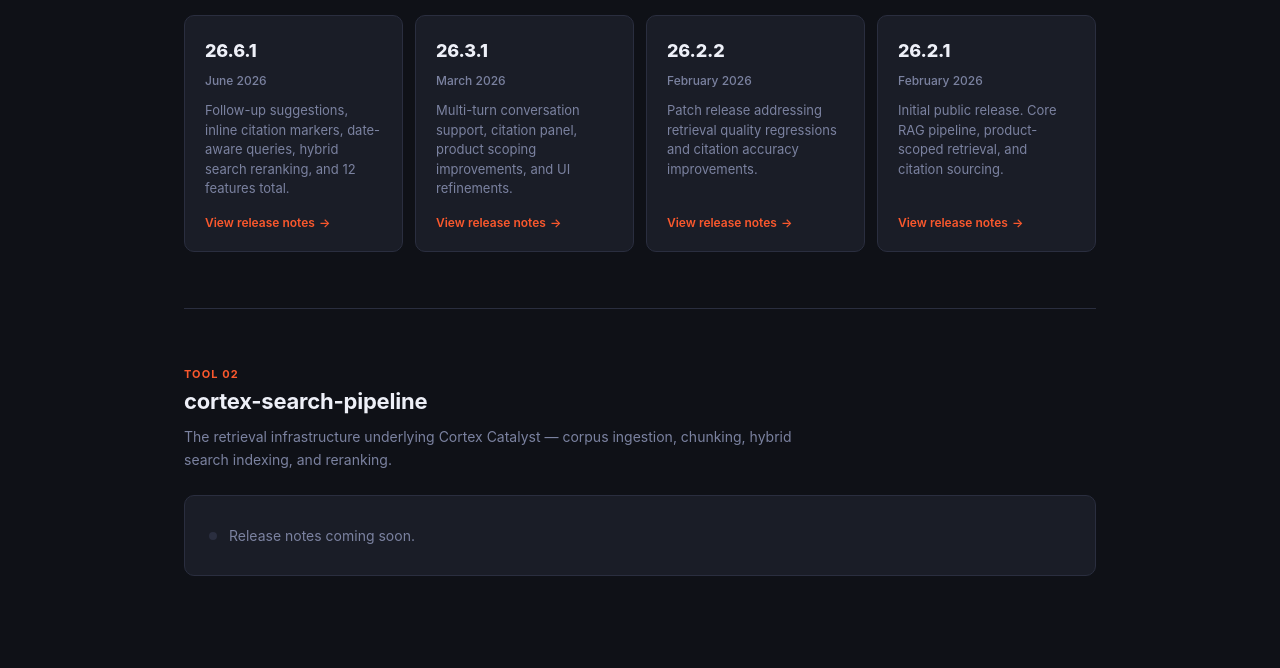
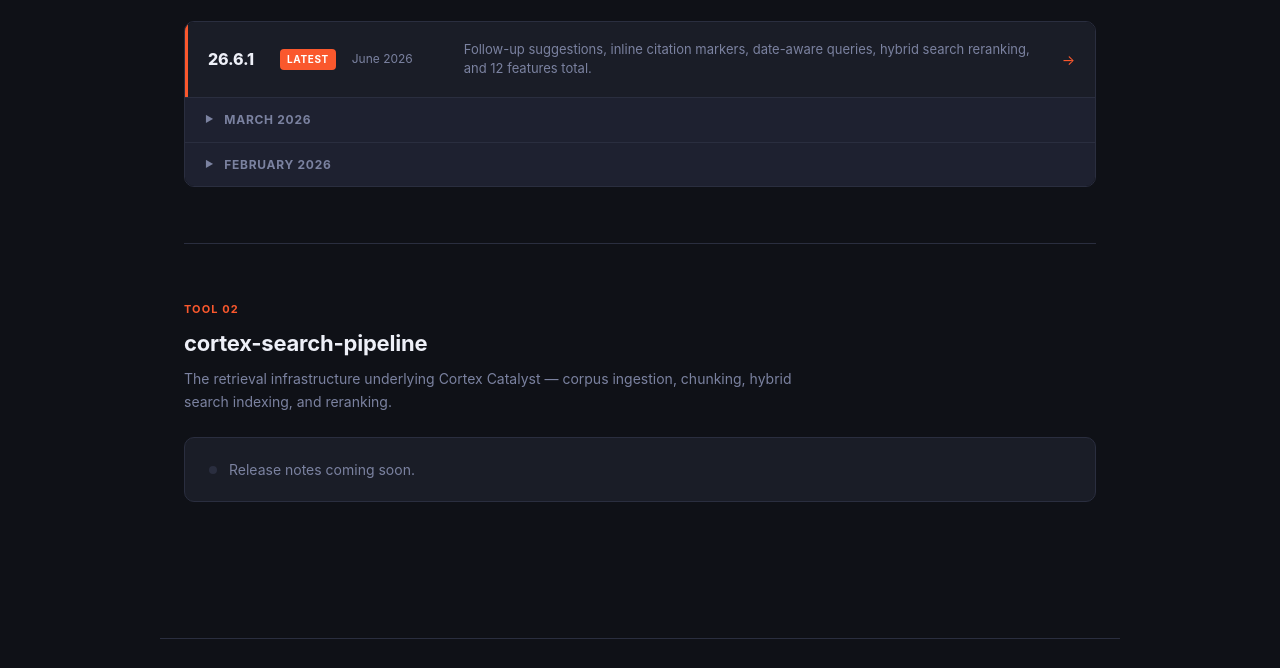
Before and after one commit to PCS-LAB-ORG/swat-releases, a plain HTML site: page index.html in a window 1280 px wide. Shown: the part 487-1155 px from the top of the page. Drawn offline with Linux system fonts and the light colour scheme.

Commit message:
feat: redesign index with collapsible month sections and featured latest row
Latest release pinned at top with accent border and Latest badge.
Older releases grouped by month under native <details> elements —
no JS, scales indefinitely without growing page height.

```diff
--- a/index.html
+++ b/index.html
@@ -109,24 +109,20 @@
       position: relative;
       z-index: 1;
     }
-    .tool-header {
-      display: flex;
-      align-items: baseline;
-      gap: 14px;
-      margin-bottom: 6px;
-    }
     .tool-label {
       font-size: 11px;
       font-weight: 700;
       letter-spacing: .1em;
       text-transform: uppercase;
       color: var(--accent);
+      margin-bottom: 6px;
     }
     .tool-title {
       font-size: 22px;
       font-weight: 700;
       color: var(--text-strong);
       letter-spacing: -.01em;
+      margin-bottom: 6px;
     }
     .tool-desc {
       font-size: 14px;
@@ -135,72 +131,141 @@
       max-width: 640px;
     }
 
-    /* ── Release cards ── */
-    .release-grid {
-      display: grid;
-      grid-template-columns: repeat(auto-fill, minmax(200px, 1fr));
-      gap: 12px;
-    }
-    .release-card {
-      background: var(--bg-card);
+    /* ── Release list container ── */
+    .release-list {
       border: 1px solid var(--border);
       border-radius: 10px;
-      padding: 20px 20px 18px;
+      overflow: hidden;
+    }
+
+    /* ── Featured (latest) release row ── */
+    .release-featured {
+      display: flex;
+      align-items: center;
+      gap: 16px;
+      padding: 18px 20px;
+      background: var(--bg-card);
+      border-left: 3px solid var(--accent);
       text-decoration: none;
       color: inherit;
-      display: flex;
-      flex-direction: column;
-      gap: 6px;
-      transition: border-color .15s, background .15s;
-      cursor: pointer;
+      transition: background .15s;
     }
-    .release-card:hover {
-      border-color: var(--accent);
-      background: #1e2130;
-    }
-    .release-card.placeholder {
-      cursor: default;
-      opacity: .5;
-    }
-    .release-card.placeholder:hover {
-      border-color: var(--border);
-      background: var(--bg-card);
-    }
-    .release-version {
-      font-size: 18px;
+    .release-featured:hover { background: #1e2130; }
+
+    .release-featured .r-version {
+      font-size: 16px;
       font-weight: 800;
       color: var(--text-strong);
       letter-spacing: -.01em;
+      min-width: 56px;
     }
-    .release-date {
+    .release-featured .r-badge {
+      background: var(--accent);
+      color: #fff;
+      font-size: 10px;
+      font-weight: 700;
+      letter-spacing: .06em;
+      text-transform: uppercase;
+      padding: 2px 7px;
+      border-radius: 4px;
+      flex-shrink: 0;
+    }
+    .release-featured .r-date {
       font-size: 12px;
       color: var(--text-muted);
-      font-weight: 500;
+      min-width: 96px;
+      flex-shrink: 0;
     }
-    .release-summary {
+    .release-featured .r-summary {
       font-size: 13px;
       color: var(--text-muted);
+      flex: 1;
       line-height: 1.5;
-      margin-top: 4px;
-      flex: 1;
     }
-    .release-link {
-      font-size: 12px;
-      font-weight: 600;
+    .release-featured .r-arrow {
+      font-size: 14px;
       color: var(--accent);
-      margin-top: 8px;
+      flex-shrink: 0;
+    }
+
+    /* ── Collapsible month group ── */
+    details {
+      border-top: 1px solid var(--border);
+    }
+    details summary {
       display: flex;
       align-items: center;
-      gap: 4px;
+      gap: 10px;
+      padding: 12px 20px;
+      background: var(--bg-table-hd);
+      cursor: pointer;
+      user-select: none;
+      list-style: none;
+      font-size: 12px;
+      font-weight: 700;
+      letter-spacing: .06em;
+      text-transform: uppercase;
+      color: var(--text-muted);
+      transition: background .15s, color .15s;
     }
-    .release-link::after { content: '→'; }
+    details summary::-webkit-details-marker { display: none; }
+    details summary::before {
+      content: '▶';
+      font-size: 9px;
+      color: var(--text-muted);
+      transition: transform .15s;
+      flex-shrink: 0;
+    }
+    details[open] summary::before { transform: rotate(90deg); }
+    details summary:hover { background: #1a1d2a; color: var(--text); }
+    details[open] summary { color: var(--text); }
 
-    /* ── Coming soon card ── */
+    /* ── Compact release rows inside details ── */
+    .release-row {
+      display: flex;
+      align-items: center;
+      gap: 16px;
+      padding: 12px 20px 12px 36px;
+      background: var(--bg-table-row);
+      text-decoration: none;
+      color: inherit;
+      border-top: 1px solid var(--border);
+      transition: background .15s;
+    }
+    .release-row:hover { background: rgba(74,158,255,.04); }
+
+    .release-row .r-version {
+      font-size: 13px;
+      font-weight: 700;
+      color: var(--text-strong);
+      min-width: 56px;
+    }
+    .release-row .r-date {
+      font-size: 12px;
+      color: var(--text-muted);
+      min-width: 96px;
+      flex-shrink: 0;
+    }
+    .release-row .r-summary {
+      font-size: 13px;
+      color: var(--text-muted);
+      flex: 1;
+      line-height: 1.5;
+    }
+    .release-row .r-arrow {
+      font-size: 13px;
+      color: var(--text-muted);
+      flex-shrink: 0;
+      transition: color .15s;
+    }
+    .release-row:hover .r-arrow { color: var(--accent); }
+
+    /* ── Coming soon ── */
     .coming-soon {
       background: var(--bg-card);
       border: 1px solid var(--border);
       border-radius: 10px;
-      padding: 28px 24px;
+      padding: 20px 24px;
       color: var(--text-muted);
       font-size: 14px;
       display: flex;
@@ -235,7 +300,8 @@
 
     @media (max-width: 600px) {
       .hero h1 { font-size: 26px; }
-      .release-grid { grid-template-columns: 1fr; }
+      .release-featured .r-summary,
+      .release-row .r-summary { display: none; }
     }
   </style>
 </head>
@@ -261,38 +327,51 @@
     <!-- Cortex Catalyst -->
     <div class="tool-section">
       <div class="tool-label">Tool 01</div>
-      <div class="tool-header">
-        <h2 class="tool-title">Cortex® Catalyst</h2>
-      </div>
+      <h2 class="tool-title">Cortex® Catalyst</h2>
       <p class="tool-desc">
         AI-powered research and troubleshooting assistant for the Cortex Product Suite.
         Ask questions in natural language and receive grounded answers from official documentation.
       </p>
-      <div class="release-grid">
-        <a href="cortex-catalyst/26.6.1.html" class="release-card">
-          <div class="release-version">26.6.1</div>
-          <div class="release-date">June 2026</div>
-          <div class="release-summary">Follow-up suggestions, inline citation markers, date-aware queries, hybrid search reranking, and 12 features total.</div>
-          <div class="release-link">View release notes</div>
+
+      <div class="release-list">
+
+        <!-- Latest release — always visible -->
+        <a href="cortex-catalyst/26.6.1.html" class="release-featured">
+          <span class="r-version">26.6.1</span>
+          <span class="r-badge">Latest</span>
+          <span class="r-date">June 2026</span>
+          <span class="r-summary">Follow-up suggestions, inline citation markers, date-aware queries, hybrid search reranking, and 12 features total.</span>
+          <span class="r-arrow">→</span>
         </a>
-        <a href="cortex-catalyst/26.3.1.html" class="release-card">
-          <div class="release-version">26.3.1</div>
-          <div class="release-date">March 2026</div>
-          <div class="release-summary">Multi-turn conversation support, citation panel, product scoping improvements, and UI refinements.</div>
-          <div class="release-link">View release notes</div>
-        </a>
-        <a href="cortex-catalyst/26.2.2.html" class="release-card">
-          <div class="release-version">26.2.2</div>
-          <div class="release-date">February 2026</div>
-          <div class="release-summary">Patch release addressing retrieval quality regressions and citation accuracy improvements.</div>
-          <div class="release-link">View release notes</div>
-        </a>
-        <a href="cortex-catalyst/26.2.1.html" class="release-card">
-          <div class="release-version">26.2.1</div>
-          <div class="release-date">February 2026</div>
-          <div class="release-summary">Initial public release. Core RAG pipeline, product-scoped retrieval, and citation sourcing.</div>
-          <div class="release-link">View release notes</div>
-        </a>
+
+        <!-- March 2026 -->
+        <details>
+          <summary>March 2026</summary>
+          <a href="cortex-catalyst/26.3.1.html" class="release-row">
+            <span class="r-version">26.3.1</span>
+            <span class="r-date">March 2026</span>
+            <span class="r-summary">Multi-turn conversation support, citation panel, product scoping improvements, and UI refinements.</span>
+            <span class="r-arrow">→</span>
+          </a>
+        </details>
+
+        <!-- February 2026 -->
+        <details>
+          <summary>February 2026</summary>
+          <a href="cortex-catalyst/26.2.2.html" class="release-row">
+            <span class="r-version">26.2.2</span>
+            <span class="r-date">February 2026</span>
+            <span class="r-summary">Patch release addressing retrieval quality regressions and citation accuracy improvements.</span>
+            <span class="r-arrow">→</span>
+          </a>
+          <a href="cortex-catalyst/26.2.1.html" class="release-row">
+            <span class="r-version">26.2.1</span>
+            <span class="r-date">February 2026</span>
+            <span class="r-summary">Initial public release. Core RAG pipeline, product-scoped retrieval, and citation sourcing.</span>
+            <span class="r-arrow">→</span>
+          </a>
+        </details>
+
       </div>
     </div>
 
@@ -301,9 +380,7 @@
     <!-- cortex-search-pipeline -->
     <div class="tool-section">
       <div class="tool-label">Tool 02</div>
-      <div class="tool-header">
-        <h2 class="tool-title">cortex-search-pipeline</h2>
-      </div>
+      <h2 class="tool-title">cortex-search-pipeline</h2>
       <p class="tool-desc">
         The retrieval infrastructure underlying Cortex Catalyst — corpus ingestion,
         chunking, hybrid search indexing, and reranking.
```
